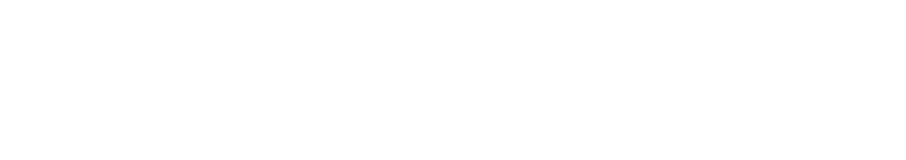
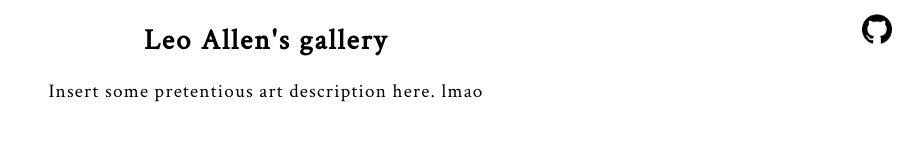
Before and after one commit to leo4llen/gallery, a website built with Parcel: page src/index.html in a window 1280 px wide. Shown: the whole page, without its empty margins (374-1280 px from the left). Built offline with nearby package versions, Linux system fonts and the light colour scheme.

Commit message:
added header

```diff
--- a/src/css/index.scss
+++ b/src/css/index.scss
@@ -1 +1,35 @@
-@import 'normalize'
+@import 'normalize';
+
+html {
+    font-size: 16px;
+    font-family: 'Crimson Text', serif;
+    -webkit-font-smoothing: antialiased;
+    -moz-osx-font-smoothing: grayscale;
+    text-rendering: optimizeLegibility;
+    text-shadow: rgba(0,0,0,.01) 0 0 1px;
+}
+
+header {
+    font-size: 1.2em;
+    text-align: center;
+
+    h2 {
+        letter-spacing: 2px;
+    }
+
+    p {
+        letter-spacing: 1.2px;
+    }
+}
+
+main {
+    max-width: 960px;
+}
+
+
+.github-icon {
+    position: absolute;
+    width: 3em;
+    right: 5px;
+    top: 5px;
+}
--- a/src/index.html
+++ b/src/index.html
@@ -11,10 +11,16 @@
       href="https://fonts.googleapis.com/css2?family=Crimson+Text&display=swap"
       rel="stylesheet"
     />
-
     <title>📷</title>
   </head>
   <body>
+    <a href="https://github.com/lech4rm/gallery" target="_blank"
+      ><img src="images/github-icon.png" alt="Github repo" class="github-icon"
+    /></a>
+    <header>
+      <h2>Leo Allen's gallery</h2>
+      <p>Insert some pretentious art description here. lmao</p>
+    </header>
     <script src="js/index.js"></script>
   </body>
 </html>
```
Also changed, not shown: src/images/github-icon.png (added), 4 other files.
